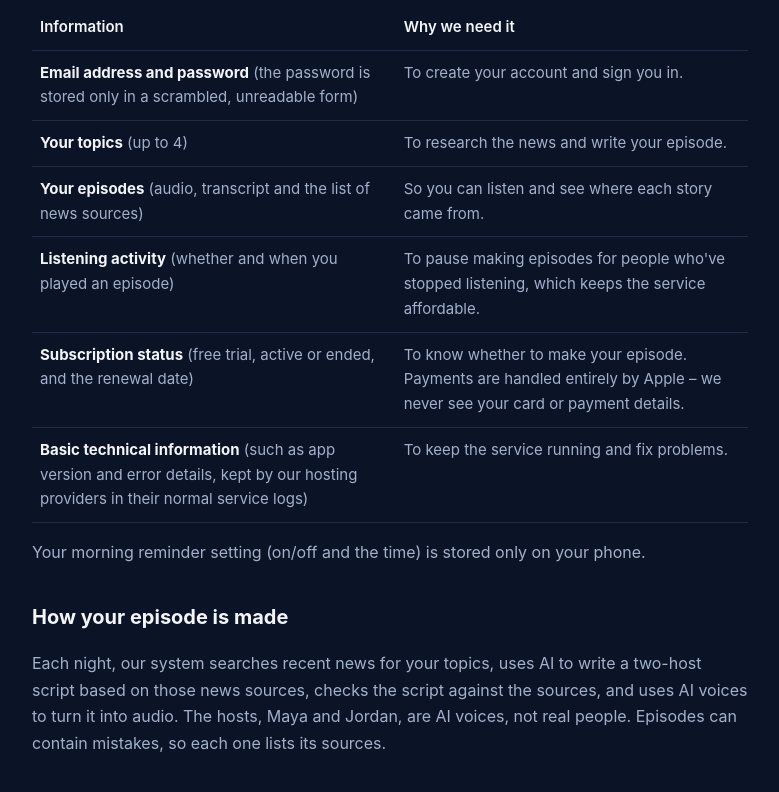
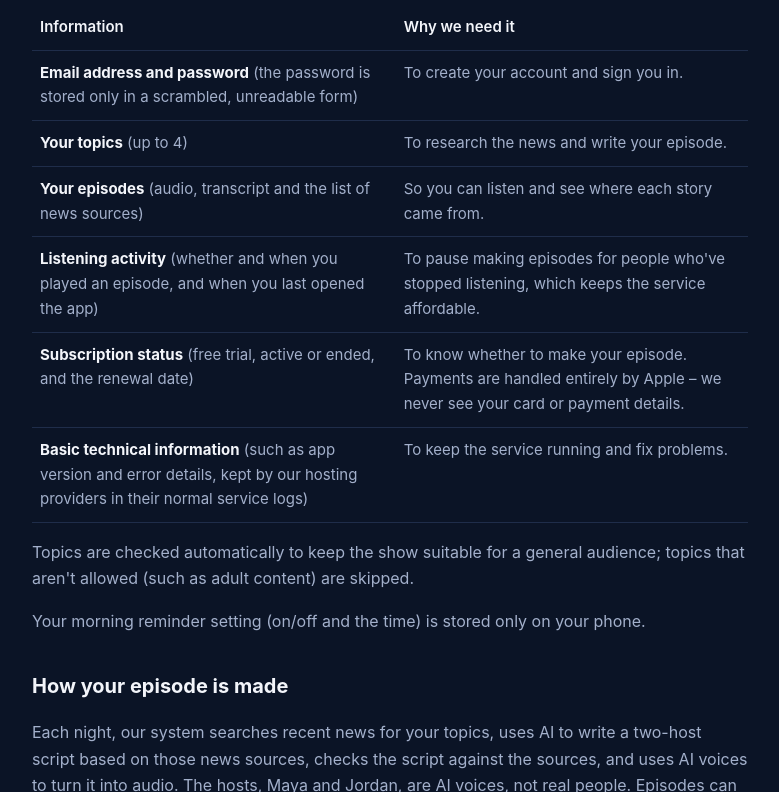
Before and after one commit to dailyspark0822/daily-spark-site, a plain HTML site: page privacy.html in a window 1280 px wide. Shown: the part 636-1428 px from the top of the page, without its empty margins (250-1029 px from the left). Drawn offline with Linux system fonts and the light colour scheme.

Commit message:
Add files via upload

```diff
--- a/privacy.html
+++ b/privacy.html
@@ -35,10 +35,11 @@
   <tr><td><strong>Email address and password</strong> (the password is stored only in a scrambled, unreadable form)</td><td>To create your account and sign you in.</td></tr>
   <tr><td><strong>Your topics</strong> (up to 4)</td><td>To research the news and write your episode.</td></tr>
   <tr><td><strong>Your episodes</strong> (audio, transcript and the list of news sources)</td><td>So you can listen and see where each story came from.</td></tr>
-  <tr><td><strong>Listening activity</strong> (whether and when you played an episode)</td><td>To pause making episodes for people who've stopped listening, which keeps the service affordable.</td></tr>
+  <tr><td><strong>Listening activity</strong> (whether and when you played an episode, and when you last opened the app)</td><td>To pause making episodes for people who've stopped listening, which keeps the service affordable.</td></tr>
   <tr><td><strong>Subscription status</strong> (free trial, active or ended, and the renewal date)</td><td>To know whether to make your episode. Payments are handled entirely by Apple – we never see your card or payment details.</td></tr>
   <tr><td><strong>Basic technical information</strong> (such as app version and error details, kept by our hosting providers in their normal service logs)</td><td>To keep the service running and fix problems.</td></tr>
 </table>
+<p>Topics are checked automatically to keep the show suitable for a general audience; topics that aren't allowed (such as adult content) are skipped.</p>
 <p>Your morning reminder setting (on/off and the time) is stored only on your phone.</p>
 
 <h2>How your episode is made</h2>
```
Also changed, not shown: index.html (+1 -1 lines).
